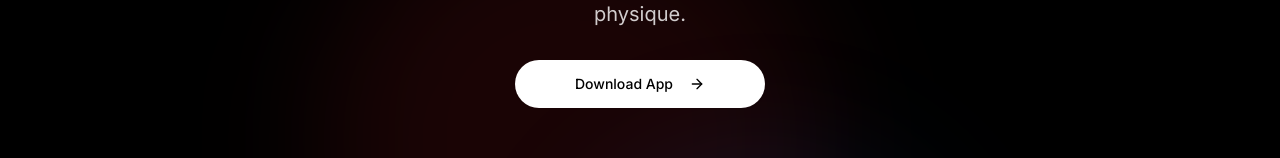
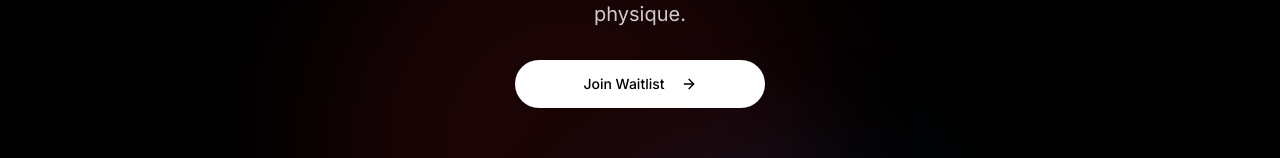
Before and after one commit to codify4/workout-mate-landing, a Next.js app: page / in a window 1280 px wide. Shown: the part 440-598 px from the top of the page. Built offline with nearby package versions, Linux system fonts and the light colour scheme.

Commit message:
waitlist redirect

```diff
--- a/app/page.tsx
+++ b/app/page.tsx
@@ -202,7 +202,7 @@ export default function Home() {
         <div className="container relative z-10 mx-auto px-4">
           <BlurFade className="text-center max-w-3xl mx-auto mb-16">
             <h2 className="text-3xl md:text-5xl font-bold mb-4 bg-clip-text text-transparent bg-gradient-to-r from-white to-white/70">
-              Simple, Transparent Pricing
+              Very Simple Pricing
             </h2>
             <p className="text-lg text-white/70">Choose the plan that works best for you</p>
           </BlurFade>
@@ -265,6 +265,7 @@ export default function Home() {
                       </motion.li>
                     ))}
                   </ul>
+                  <Link href="https://launch.drip.ma/waitlist/workout-mate" target="_blank">
                     <Button
                       className={cn(
                         "w-full rounded-full font-bold tracking-wide text-sm transition-all duration-300 relative overflow-hidden cursor-pointer py-6",
@@ -273,9 +274,10 @@ export default function Home() {
                           : "bg-gradient-to-r from-white to-white/60 text-black shadow-lg shadow-white/20",
                       )}
                     >
-                    Download App
+                      Join Waitlist
                       <ChevronRight className="ml-1 h-4 w-4 inline animate-pulse" />
                     </Button>
+                  </Link>
                 </motion.div>
               </BlurFade>
             ))}
@@ -291,10 +293,12 @@ export default function Home() {
             <h2 className="text-3xl md:text-4xl font-bold mb-6">Ready to transform your body?</h2>
             <p className="text-xl mb-8 max-w-2xl mx-auto">Download our app today and invest in yourself.</p>
             <div className="flex flex-col sm:flex-row gap-4 justify-center">
+              <Link href="https://launch.drip.ma/waitlist/workout-mate" target="_blank">
                 <Button className="rounded-full bg-white text-black hover:bg-white/90 h-12 px-20 cursor-pointer">
-                Download Now
+                  Join Waitlist
                   <ArrowRight className="ml-2 h-4 w-4" />
                 </Button>
+              </Link>
             </div>
           </BlurFade>
         </div>
--- a/components/scroll-animation.tsx
+++ b/components/scroll-animation.tsx
@@ -5,6 +5,7 @@ import Image from "next/image"
 import { motion, useScroll, useTransform } from "framer-motion"
 import { ArrowRight } from "lucide-react"
 import { Button } from "@/components/ui/button"
+import Link from "next/link"
 
 export default function ScrollAnimation() {
   const containerRef = useRef<HTMLDivElement>(null)
@@ -79,10 +80,12 @@ export default function ScrollAnimation() {
                 transition={{ duration: 0.5, delay: 0.2 }}
                 className="flex flex-col sm:flex-row gap-4 justify-center"
               >
-                <Button className="rounded-full bg-white text-black hover:bg-white/90 h-12 px-6 w-[250px]">
-                  Download App
-                  <ArrowRight className="ml-2 h-4 w-4" />
-                </Button>
+                <Link href="https://launch.drip.ma/waitlist/workout-mate" target="_blank">
+                  <Button className="rounded-full bg-white text-black hover:bg-white/90 h-12 px-6 w-[250px]">
+                    Join Waitlist
+                    <ArrowRight className="ml-2 h-4 w-4" />
+                  </Button>
+                </Link>
               </motion.div>
             </motion.div>
 
```
Lines whose indentation alone changed are shown as unchanged.
